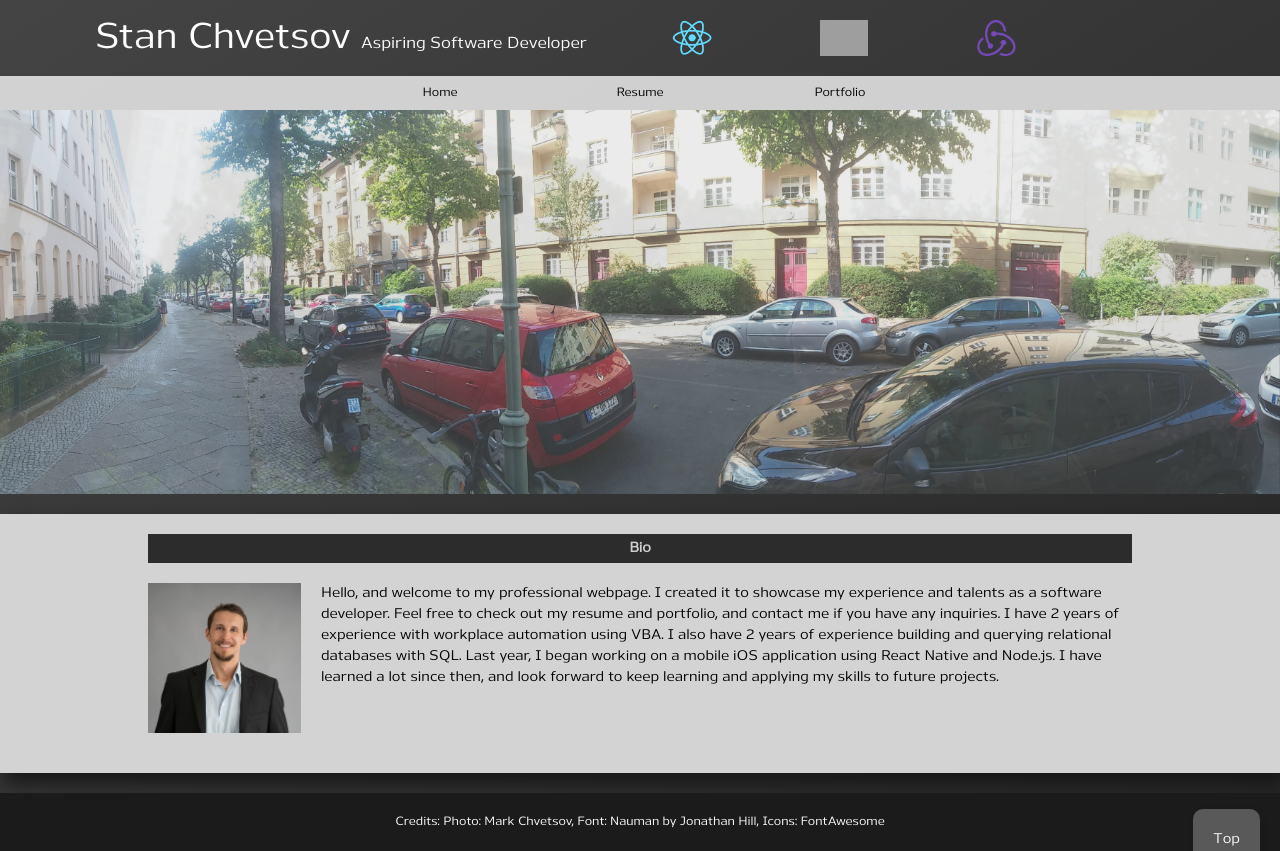
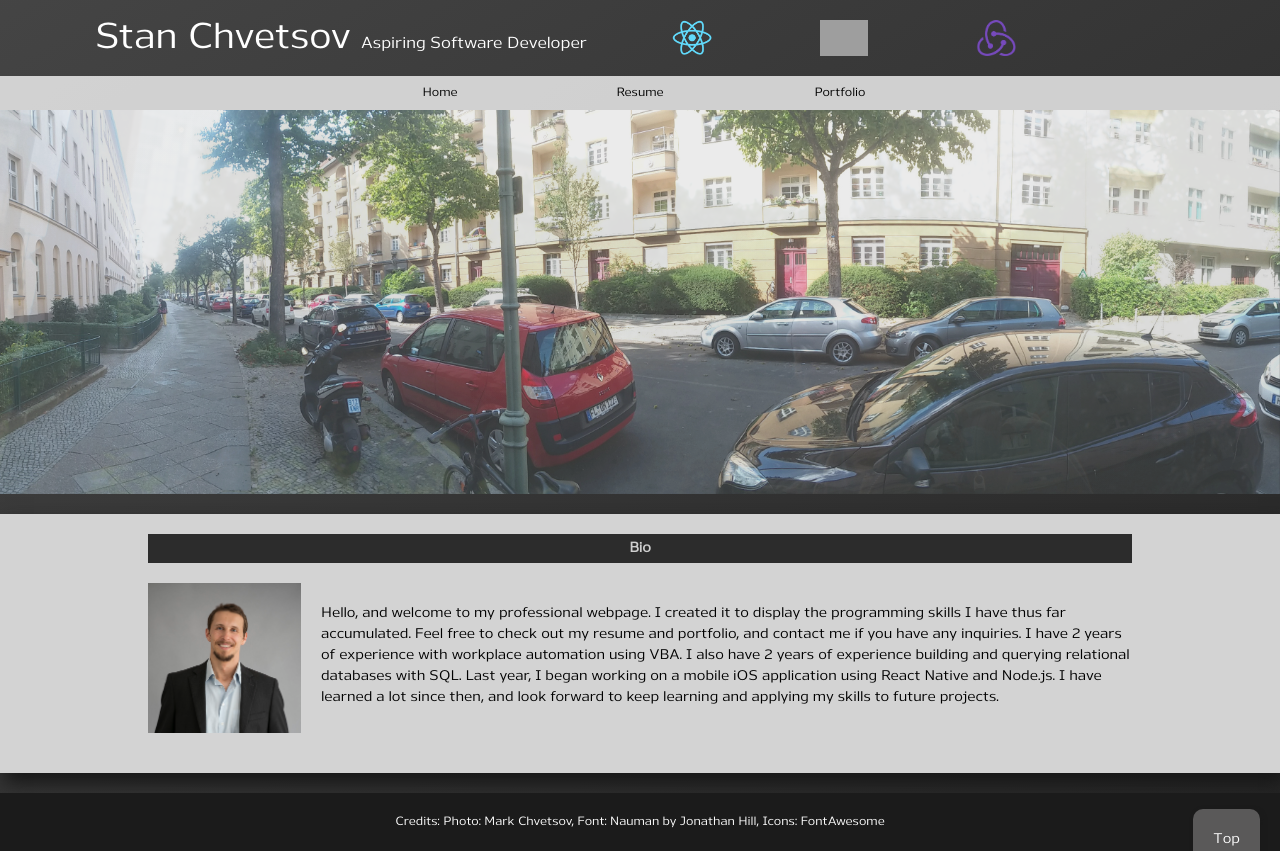
Before and after one commit to schvetsov/PortfolioWebsite, a React (Create React App) app: page / in a window 1280 px wide. Built offline with nearby package versions, Linux system fonts and the light colour scheme; grey boxes are pictures that could not be loaded; some icons are missing.

Commit message:
Final changes

```diff
--- a/src/App.js
+++ b/src/App.js
@@ -46,22 +46,22 @@ class App extends Component {
           <div className="dropdown1">
             <div className="noselect">Portfolio</div>
               <div className="dropdown1-content">
-                <Link to="/project1">QuickQuote Mobile</Link>
-                <Link to="/project7">Portfolio Website</Link>
+                <Link to="/quickquote">QuickQuote Mobile</Link>
+                <Link to="/website">Portfolio Website</Link>
                 {/* <Link to="/project2">Import Algorithm</Link> */}
-                <Link to="/project4">Web Scraper</Link>
-                <Link to="/project6">Time Value of Money Calculator</Link>
+                <Link to="/webscraper">Web Scraper</Link>
+                <Link to="/tvmcalc">Time Value of Money Calculator</Link>
               </div>
             </div>
           </div>
           <Route exact path="/" exact component={Home} />
           {/* <Route path="/about" exact component={About} /> */}
           <Route path="/resume" exact component={Resume} />
-          <Route path="/project1" exact component={QuickQuote} />
+          <Route path="/quickquote" exact component={QuickQuote} />
           {/* <Route path="/project2" exact component={ImportAlg} /> */}
-          <Route path="/project4" exact component={WebScraper} />
-          <Route path="/project6" exact component={TVMCalc} />
-          <Route path="/project7" exact component={Portfolio} />
+          <Route path="/webscraper" exact component={WebScraper} />
+          <Route path="/tvmcalc" exact component={TVMCalc} />
+          <Route path="/website" exact component={Portfolio} />
         </div>
         <div className="footer">
           Credits: Photo: Mark Chvetsov, Font: Nauman by Jonathan Hill, Icons: FontAwesome
--- a/src/Pages/Home.js
+++ b/src/Pages/Home.js
@@ -28,9 +28,9 @@ class Home extends Component {
           </div>
           <div className="">
             <img ALIGN="left" id="headshot" style={{paddingLeft: "20px", paddingRight:"20px"}} src={headshot}/>
-            <div className="">
-              Hello, and welcome to my professional webpage. I created it to showcase my experience and talents
-              as a software developer. Feel free to check out my resume and portfolio, and contact me if you have
+            <div className="bio3">
+              Hello, and welcome to my professional webpage. I created it to display the programming skills I have
+              thus far accumulated. Feel free to check out my resume and portfolio, and contact me if you have
               any inquiries.
               I have 2 years of experience with workplace automation using VBA.
               I also have 2 years of experience building and querying relational databases with SQL. Last year,
```
